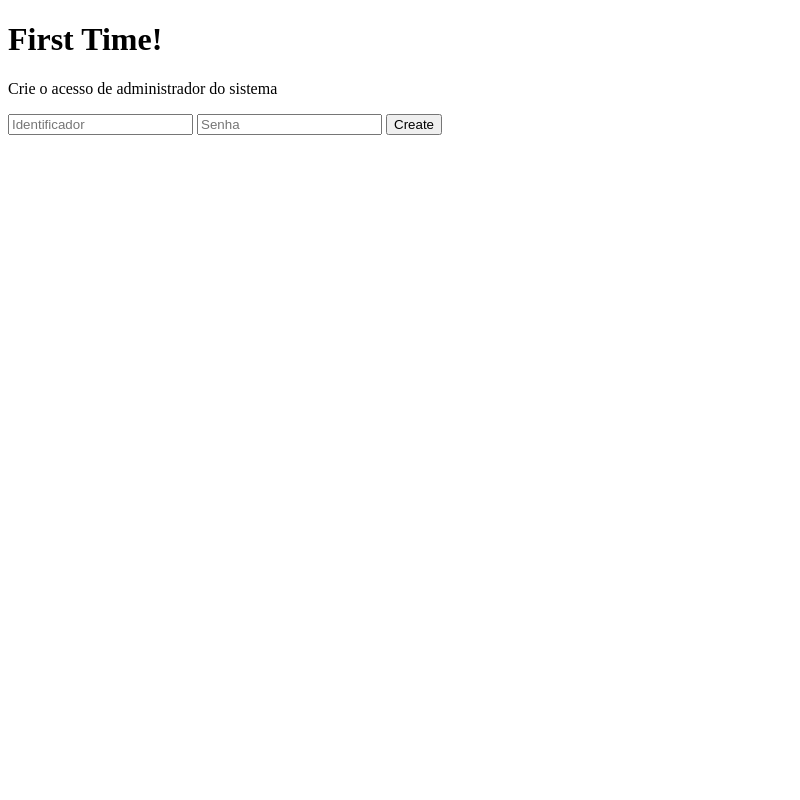
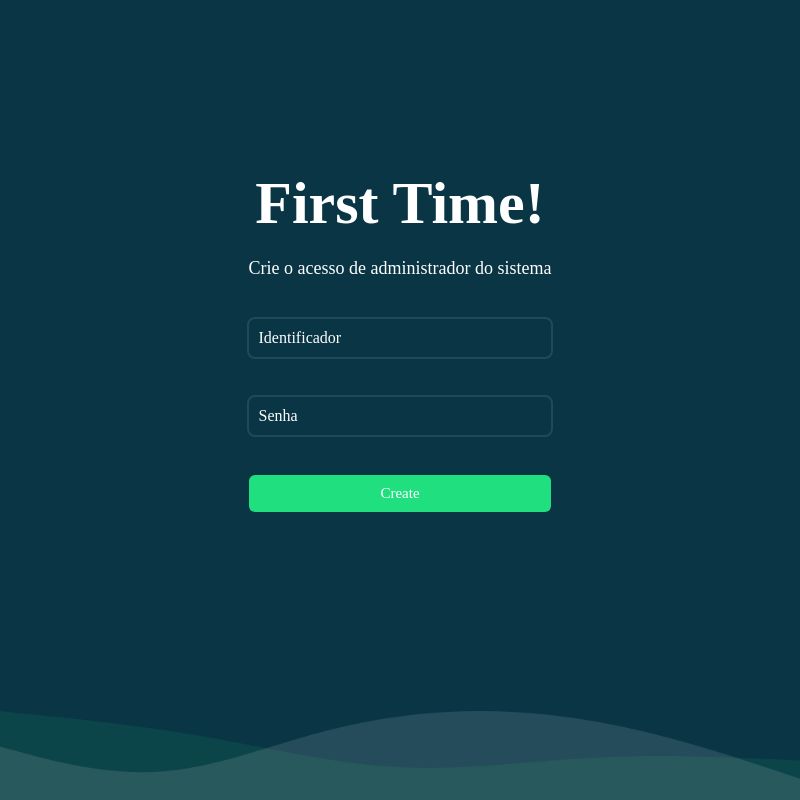
Before and after one commit to Jwmffreitas/Network-Manager-System, an Electron app: page interface/index.html in a window 800 px wide. Drawn offline with Linux system fonts and the light colour scheme.

Commit message:
Styling first screen

```diff
--- /dev/null
+++ b/interface/assets/styles/index.css
@@ -0,0 +1,75 @@
+/* styles.css */
+
+* {
+    font-family: "Lexend Deca";
+    padding: 0;
+    margin: 0;
+    color: white;
+}
+
+@font-face {
+    font-family: "";
+    src: url("./assets/font/LexendDeca-Regular.ttf")
+}
+
+body {
+    background-color: #093545;
+    display: flex;
+    height: 100vh;
+    flex-direction: column;
+    align-items: center;
+    justify-content: center;
+    position: relative;
+}
+
+section {
+    margin-top: -120px;
+    display: flex;
+    flex-direction: column;
+}
+
+h1 {
+    font-size: 60px;
+    text-align: center;
+    margin-bottom: 20px;
+}
+
+p {
+    font-size: 18px;
+    margin-bottom: 20px;
+}
+
+div {
+    margin: 20px 0px;
+}
+
+button {
+    background-color: #20DF7F;
+    border: none;
+    outline: none;
+    border-radius: 6px;
+    padding: 10px;
+    font-size: 15px;
+    width: 100%;
+    margin-top: 20px;
+    cursor: pointer;
+    transition: 1s;
+} button:hover {
+    animation: pulsate 1s ease-in-out;
+    background-color: #20df8081;
+}
+
+@keyframes pulsate {
+    0% {
+        box-shadow: 0 0 10px #73fab6,
+        0 0 20px #20DF7F;
+    }
+}
+
+img {
+    width: 100%;
+    max-height: 120px;
+    position: absolute;
+    bottom: 0;
+}
+/* Add styles here to customize the appearance of your app */
--- /dev/null
+++ b/interface/assets/styles/inputs.css
@@ -0,0 +1,34 @@
+.input-group {
+    position: relative;
+}
+
+.input {
+    padding: 10px 0px;
+    border: none;
+    border-radius: 6px;
+    font: inherit;
+    color: white;
+    background-color: transparent;
+    outline: 2px solid #224957;
+    width: 100%;
+}
+
+.input-label {
+    position: absolute;
+    top: 0;
+    left: 10px;
+    transform: translate(0px, 10px);
+    transition: transform .25s;
+}
+
+.input:focus+.input-label, .input:valid+.input-label {
+    transform: translate(0px, -14px) scale(.8);
+    left: 0;
+    color: #ffffff;
+    padding-inline: 5px;
+    background-color: #093545;
+}
+
+.input:is(:focus, :valid) {
+    outline-color: #20DF7F;
+}
--- a/interface/index.html
+++ b/interface/index.html
@@ -4,15 +4,26 @@
     <meta charset="UTF-8">
     <!-- https://developer.mozilla.org/en-US/docs/Web/HTTP/CSP -->
     <meta http-equiv="Content-Security-Policy" content="default-src 'self'; script-src 'self'; style-src 'self' 'unsafe-inline'">
-    <link href="./styles.css" rel="stylesheet">
+    <link href="./assets/styles/index.css" rel="stylesheet">
+    <link rel="stylesheet" href="./assets/styles/inputs.css">
     <title>Hello World!</title>
   </head>
   <body>
-    <h1>First Time!</h1>
-    <p>Crie o acesso de administrador do sistema</p>
-    <input type="text" placeholder="Identificador">
-    <input type="text" placeholder="Senha">
-    <button>Create</button>
+    <section>
+      <h1>First Time!</h1>
+      <p>Crie o acesso de administrador do sistema</p>
+      <div class="input-group">
+        <input type="text" id="identificador" required class="input">
+        <label for="identificador" class="input-label">Identificador</label>
+      </div>
+      <div class="input-group">
+        <input type="text" id="senha" required class="input">
+        <label for="senha" class="input-label">Senha</label>
+      </div>
+      <button>Create</button>
+    </section>
+
+    <img src="./assets/images/waves.png" alt="">
     <!-- You can also require other files to run in this process -->
     <script src="./renderer.js"></script>
   </body>
--- a/interface/package.json
+++ b/interface/package.json
@@ -18,5 +18,8 @@
   "license": "CC0-1.0",
   "devDependencies": {
     "electron": "^19.0.4"
+  },
+  "dependencies": {
+    "electron-reload": "^2.0.0-alpha.1"
   }
 }
--- a/interface/styles.css
+++ /dev/null
@@ -1,3 +0,0 @@
-/* styles.css */
-
-/* Add styles here to customize the appearance of your app */
```
Also changed, not shown: interface/main.js (+8 -0 lines), interface/assets/font/LexendDeca-Regular.ttf (added), interface/assets/images/waves.png (added), 1 other file.
